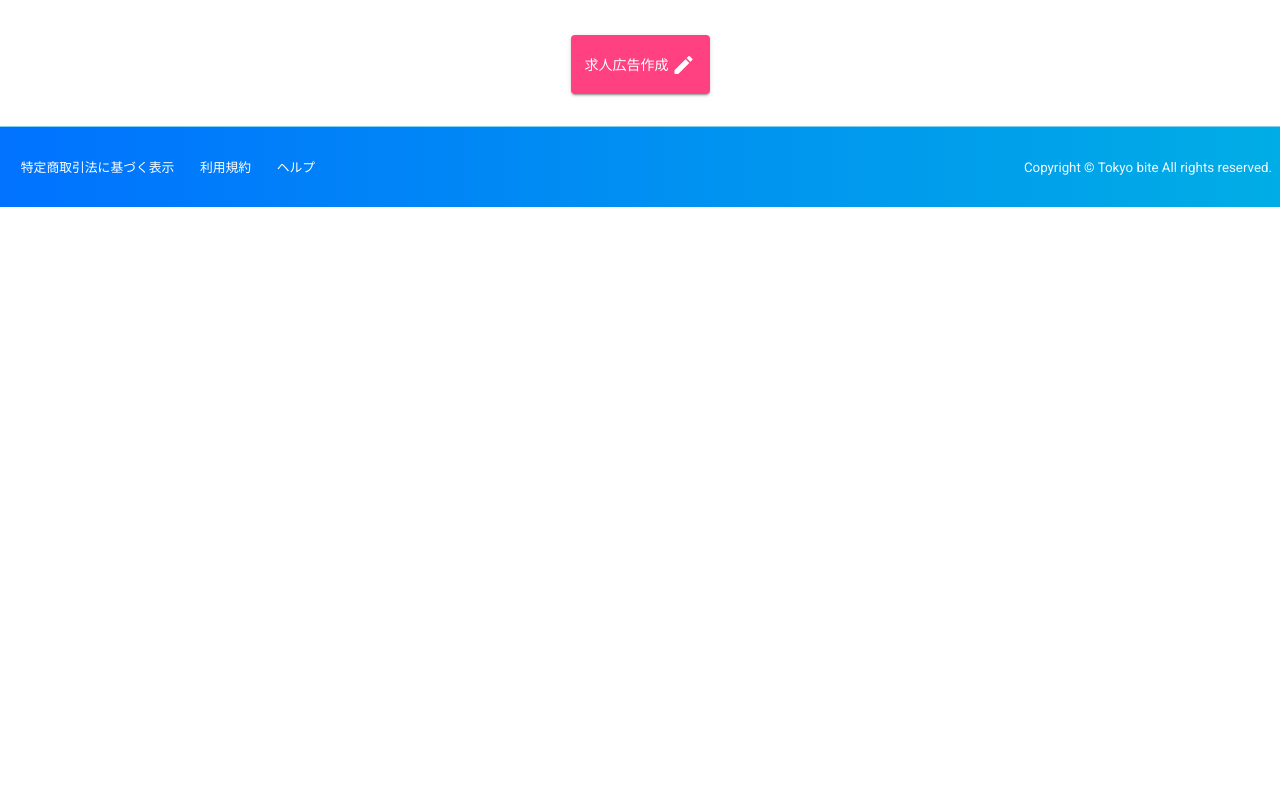
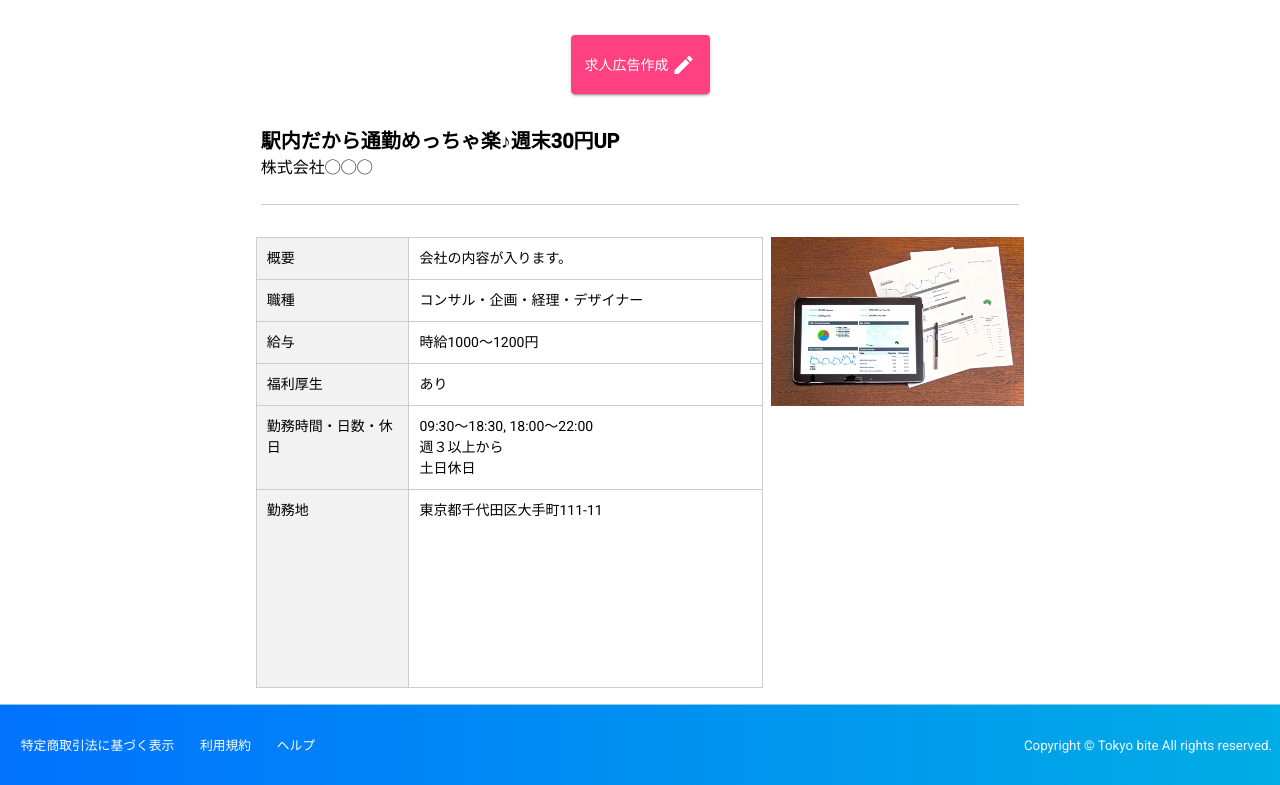
Before and after one commit to cameron-s-dev/angular-jobapp, an Angular app: page /detail in a window 1280 px wide. Before the commit this address led to /. Shown: the part 384-1169 px from the top of the page. Before the commit the page ends 800 px from the top, so only its background shows below. Built offline with nearby package versions, Linux system fonts and the light colour scheme; grey boxes are pictures that could not be loaded.

Commit message:
feat(detail): 詳細ページ作成 #8

```diff
--- a/src/app/app-routing.module.ts
+++ b/src/app/app-routing.module.ts
@@ -7,6 +7,11 @@ const routes: Routes = [
     path: 'top',
     loadChildren: () => import('./top/top.module').then(m => m.TopModule)
   },
+
+  {
+    path: 'detail',
+    loadChildren: () => import('./detail/detail.module').then(m => m.DetailModule)
+  }
 ];
 
 @NgModule({
--- /dev/null
+++ b/src/app/detail/detail/detail.component.html
@@ -0,0 +1,37 @@
+<section class="detail">
+  <div class="detail__title">
+    <h1>駅内だから通勤めっちゃ楽♪週末30円UP</h1>
+      <span>株式会社◯◯◯</span>
+  </div>
+    <div class="detail__recruit">
+      <dl>
+        <dt>概要</dt>
+        <dd>会社の内容が入ります。</dd>
+
+        <dt>職種</dt>
+        <dd>コンサル・企画・経理・デザイナー</dd>
+
+        <dt>給与</dt>
+        <dd>時給1000〜1200円</dd>
+
+        <dt>福利厚生</dt>
+        <dd>あり</dd>
+
+        <dt>勤務時間・日数・休日</dt>
+        <dd>09:30〜18:30, 18:00〜22:00
+          <br>
+          週３以上から
+          <br>
+          土日休日
+        </dd>
+
+        <dt>勤務地</dt>
+        <dd>東京都千代田区大手町111-11
+          <br>
+          <iframe src="https://www.google.com/maps/embed?pb=!1m18!1m12!1m3!1d12962.304508685393!2d139.75620068481774!3d35.68743768308378!2m3!1f0!2f0!3f0!3m2!1i1024!2i768!4f13.1!3m3!1m2!1s0x60188c07a94ef3e9%3A0xcd2549ac06389fa!2z44CSMTAwLTAwMDQg5p2x5Lqs6YO95Y2D5Luj55Sw5Yy65aSn5omL55S6!5e0!3m2!1sja!2sjp!4v1575793750081!5m2!1sja!2sjp"
+            width="200" height="150" frameborder="0" style="border:0;" allowfullscreen=""></iframe>
+        </dd>
+      </dl>
+      <img src="/assets/images/job2.jpg" width="100%" alt="現場の雰囲気">
+    </div>
+</section>
--- /dev/null
+++ b/src/app/detail/detail/detail.component.scss
@@ -0,0 +1,81 @@
+@import "mixins";
+
+.detail {
+    margin: 0 8px 16px;
+      h1 {
+        text-align: left;
+        font-size: 20px;
+      }
+        &__title {
+          line-height: 1.5;
+          @include tab {
+            width: 80%;
+            margin: 0 auto;
+          }
+            @include pc {
+              width: 60%;
+            }
+              span {
+                display: block;
+                padding-bottom: 24px;
+                margin-bottom: 16px;
+                border-bottom: 1px solid #ccc;
+                  @include pc {
+                    margin-bottom: 32px;
+                  }
+                }
+          }
+            img {
+              @include tab {
+                display: block;
+                margin:  0 auto;
+                width: 80%;
+              }
+                @include pc {
+                  width: 20%;
+                  margin: 0 0 0 8px;
+                }
+            }
+              &__recruit {
+                @include pc {
+                  display: flex;
+                  justify-content: center;
+                  align-items: flex-start;
+                  width: 100%;
+                }
+              }
+  }
+
+dl{
+  display:flex;
+  flex-wrap: wrap;
+  border: 1px solid #ccc;
+  border-top: none;
+  font-size: 14px;
+  margin-bottom: 16px;
+  line-height: 1.5;
+    @include tab {
+      width: 80%;
+      margin: 0 auto 16px;
+    }
+      @include pc {
+        width: 40%;
+        margin: 0;
+      }
+}
+dt{
+  background: #f2f2f2;
+  width: 30%;
+  padding: 10px;
+  box-sizing: border-box;
+  border-top: 1px solid #ccc;
+}
+dd{
+  padding: 10px;
+  margin: 0;
+  border-left: 1px solid #ccc;
+  border-top: 1px solid #ccc;
+  width: 70%;
+  background: #fff;
+  box-sizing: border-box;
+}
--- /dev/null
+++ b/src/app/detail/detail/detail.component.ts
@@ -0,0 +1,15 @@
+import { Component, OnInit } from '@angular/core';
+
+@Component({
+  selector: 'app-detail',
+  templateUrl: './detail.component.html',
+  styleUrls: ['./detail.component.scss']
+})
+export class DetailComponent implements OnInit {
+
+  constructor() { }
+
+  ngOnInit() {
+  }
+
+}
```
Also changed, not shown: src/app/detail/detail-routing.module.ts (added, +17 -0 lines), src/app/detail/detail.module.ts (added, +15 -0 lines), 1 other file (tests, documents, lock files or other folders).
